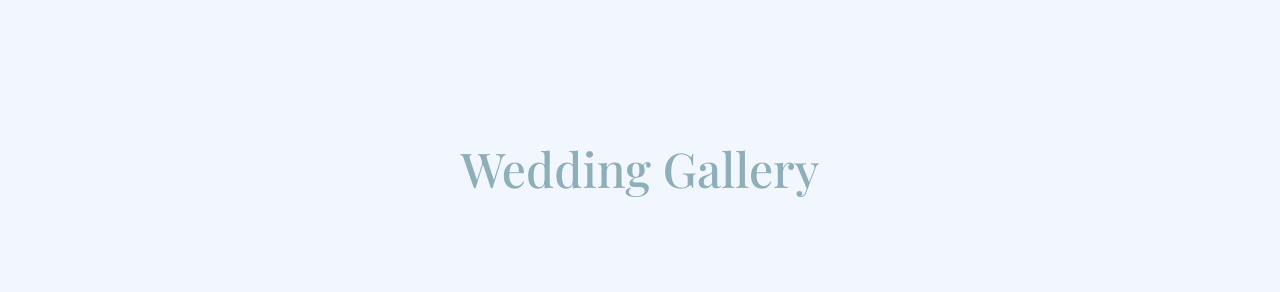
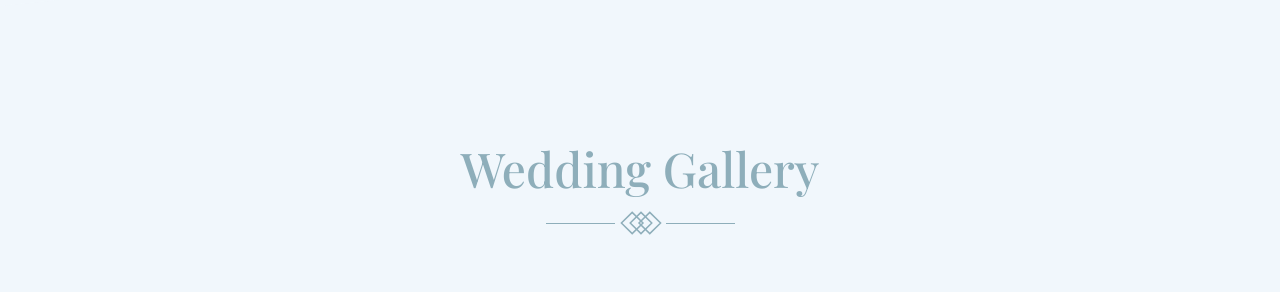
Before and after one commit to Tashmurzaev/wedding, a React (Create React App) app: page / in a window 1280 px wide. Shown: the part 794-1086 px from the top of the page. Built offline with nearby package versions, Linux system fonts and the light colour scheme; grey boxes are pictures that could not be loaded.

Commit message:
change some css

```diff
--- a/src/components/gallery/Gallery.jsx
+++ b/src/components/gallery/Gallery.jsx
@@ -6,12 +6,14 @@ import slide2 from "../../assets/img/gallery-img2.jpeg";
 import slide5 from "../../assets/img/gallery-img2.jpeg";
 import slide3 from "../../assets/img/gallery-img3.jpeg";
 import slide6 from "../../assets/img/gallery-img3.jpeg";
+import icon from "../../assets/icons/titleIcon.svg";
 
 const Gallery = ({ refOf }) => {
   return (
     <div>
-      <div ref={refOf} style={{ marginTop: "130px" }}>
+      <div ref={refOf} style={{ marginTop: "130px", marginBottom: "100px" }}>
         <h2 className={cl.title}>Wedding Gallery</h2>
+        <img src={icon} alt="icon" />
       </div>
       <div className={cl.slider}>
         <div className={cl.slideTrack}>
--- a/src/components/gallery/Gallery.module.css
+++ b/src/components/gallery/Gallery.module.css
@@ -11,8 +11,9 @@
   font-family: "Playfair Display", serif;
   color: #8eaeba;
   font-weight: 500;
-  margin-bottom: 130px;
+  margin-bottom: 10px;
 }
+
 .slider {
   height: 420px;
   margin: auto;
@@ -43,9 +44,6 @@
   gap: 20px;
   width: calc(250px * 14);
 }
-.title {
-  margin-top: 130px;
-}
 .slide {
   height: 420px;
   width: 530px;
--- a/src/components/header/Header.module.css
+++ b/src/components/header/Header.module.css
@@ -31,6 +31,7 @@
   flex-direction: column;
   justify-content: center;
   align-items: center;
+  gap: 30px;
 }
 .content h1 {
   width: 70%;
@@ -39,6 +40,7 @@
   font-weight: 400;
   color: #668a98;
   line-height: 40px;
+  margin: 20px 0;
 }
 .content h1 span {
   font-size: 3rem;
--- a/src/index.css
+++ b/src/index.css
@@ -1,9 +1,12 @@
 @import url("https://fonts.googleapis.com/css2?family=Poppins:wght@400;500;600&display=swap");
 @import url("https://fonts.googleapis.com/css2?family=Playfair+Display:wght@400;500&family=Poppins:wght@400;500;600&display=swap");
-body {
+
+* {
   margin: 0;
   padding: 0;
   box-sizing: border-box;
+}
+body {
   font-family: "Poppins", "Playfair Display", "Roboto", "Oxygen", "Ubuntu",
     "Cantarell", "Fira Sans", "Droid Sans", "Helvetica Neue", sans-serif;
   -webkit-font-smoothing: antialiased;
@@ -11,7 +14,6 @@ body {
   background-color: #8eaeba;
   background: #f1f7fc;
   font-size: 14px;
-
 }
 
 code {
```
Also changed, not shown: src/assets/icons/titleIcon.svg (added).
